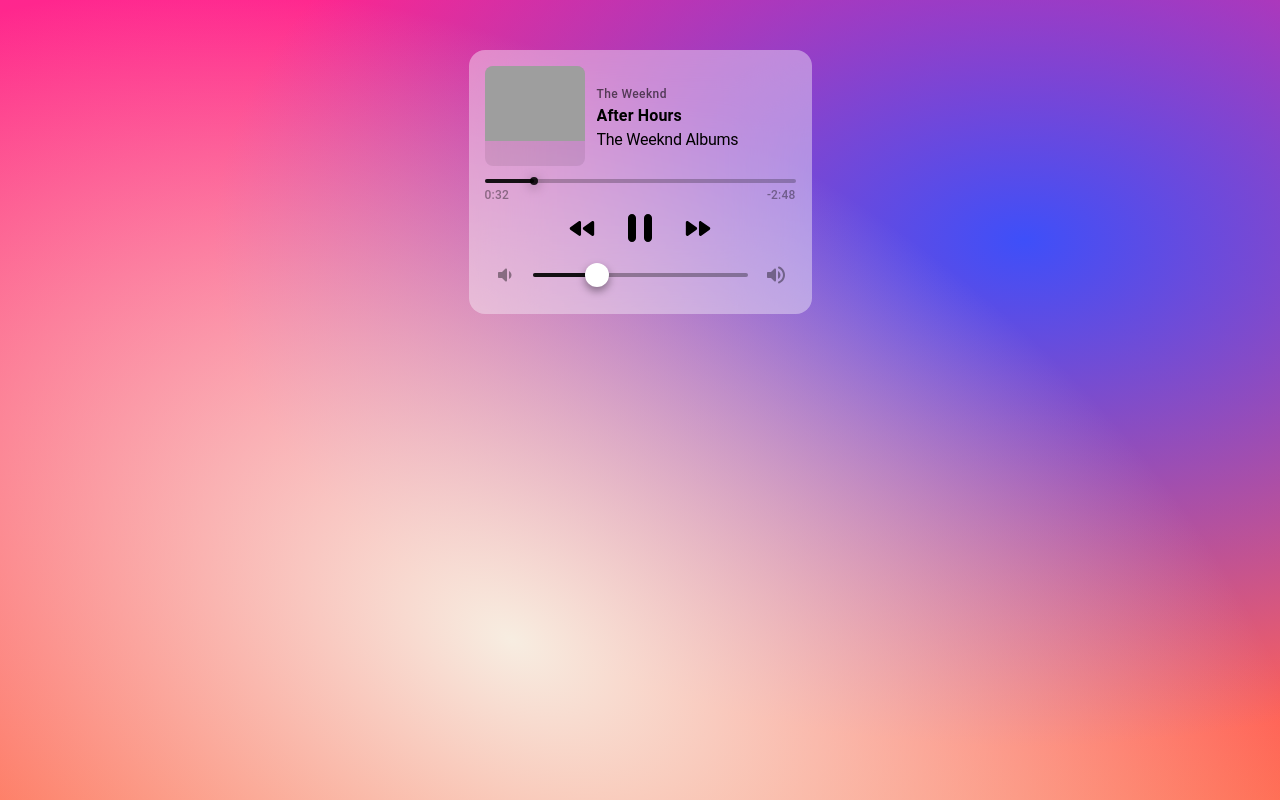
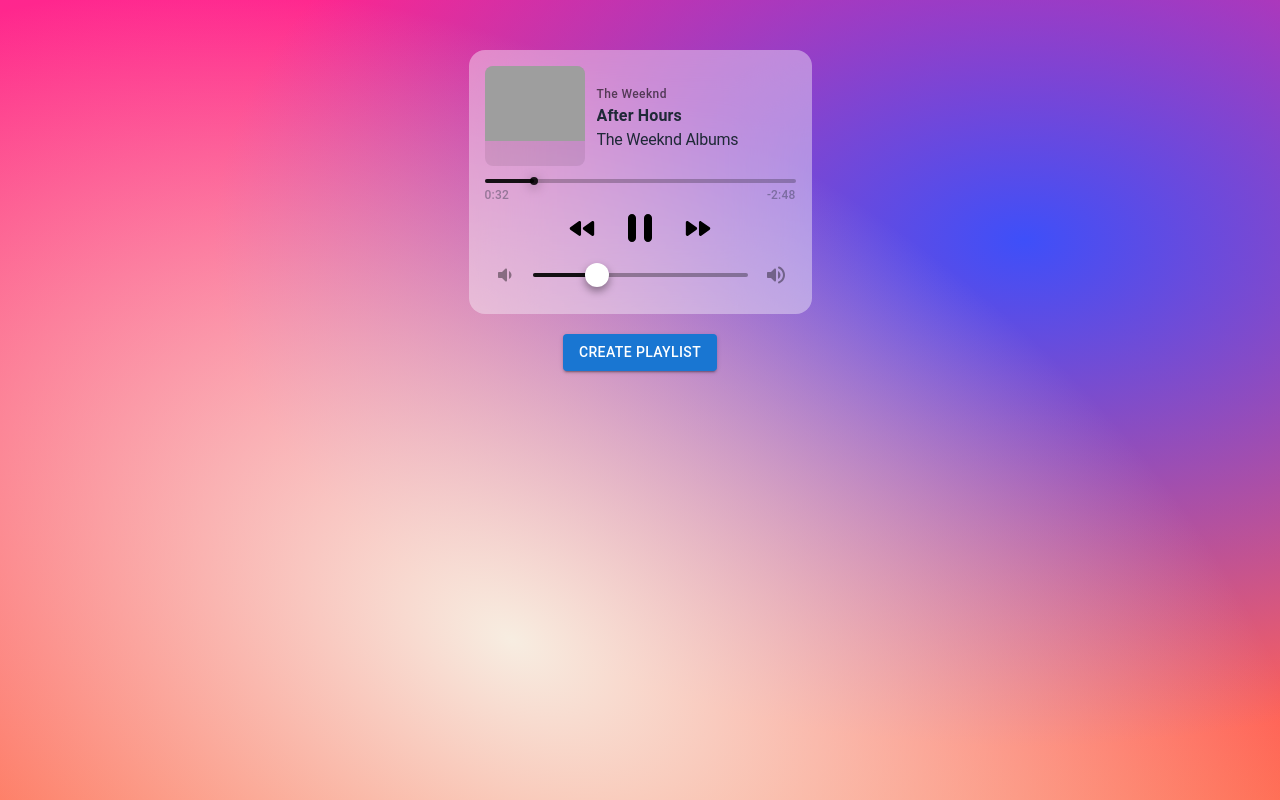
Before and after one commit to TaseenFuadJeem/Music-Player, a React (Create React App) app: page / in a window 1280 px wide. Built offline with nearby package versions, Linux system fonts and the light colour scheme; grey boxes are pictures that could not be loaded.

Commit message:
Playlist added

```diff
--- a/package.json
+++ b/package.json
@@ -11,6 +11,7 @@
     "@testing-library/jest-dom": "^5.14.1",
     "@testing-library/react": "^13.0.0",
     "@testing-library/user-event": "^13.2.1",
+    "daisyui": "^2.17.0",
     "react": "^18.2.0",
     "react-dom": "^18.2.0",
     "react-scripts": "5.0.1",
--- a/src/App.js
+++ b/src/App.js
@@ -1,10 +1,12 @@
 import './App.css';
 import MusicPlayerSlider from './Components/MusicPlayer/MusicPlayer';
+import Playlist from './Components/Playlist/Playlist';
 
 function App() {
   return (
     <div>
       <MusicPlayerSlider />
+      <Playlist />
     </div>
   );
 }
--- /dev/null
+++ b/src/Components/Playlist/Playlist.js
@@ -0,0 +1,58 @@
+import { Box, Button, Modal } from '@mui/material';
+import React, { useState } from 'react';
+
+const Playlist = () => {
+
+    const [open, setOpen] = useState(false);
+    const handleOpen = () => setOpen(true);
+    const handleClose = () => setOpen(false);
+
+    const [playlist, setPlaylist] = useState([]);
+    console.log(playlist);
+
+    const handlePlaylist = e => {
+
+        e.preventDefault();
+        const name = e.target.playlistName.value;
+        setPlaylist([...playlist, name]);
+        e.target.reset();
+        handleClose();
+
+    }
+
+    const style = {
+        position: 'absolute',
+        top: '50%',
+        left: '50%',
+        transform: 'translate(-50%, -50%)',
+        width: 400,
+        bgcolor: 'background.paper',
+        border: '2px solid #000',
+        boxShadow: 24,
+        p: 4,
+        borderRadius: "30px"
+    };
+
+    return (
+        <div>
+            <div className='flex justify-center mt-5'><Button onClick={handleOpen} color='primary' variant="contained">Create Playlist</Button></div>
+
+            <Modal
+                open={open}
+                onClose={handleClose}
+                aria-labelledby="modal-modal-title"
+                aria-describedby="modal-modal-description"
+            >
+                <Box sx={style}>
+                    <form onSubmit={handlePlaylist}>
+                        <h1 className='text-xl font-bold mb-6'>Create new playlist</h1>
+                        <input type="text" name='playlistName' placeholder="Type here" class="input input-bordered w-full" />
+                        <input type="submit" className='btn btn-sm mt-6 w-full' value="Create" />
+                    </form>
+                </Box>
+            </Modal>
+        </div>
+    );
+};
+
+export default Playlist;
--- a/tailwind.config.js
+++ b/tailwind.config.js
@@ -5,5 +5,8 @@
   theme: {
     extend: {},
   },
-  plugins: [],
+  plugins: [require("daisyui")],
+  daisyui: {
+    themes: ["light"],
+  },
 }
```
Also changed, not shown: 1 other file (tests, documents, lock files or other folders).
